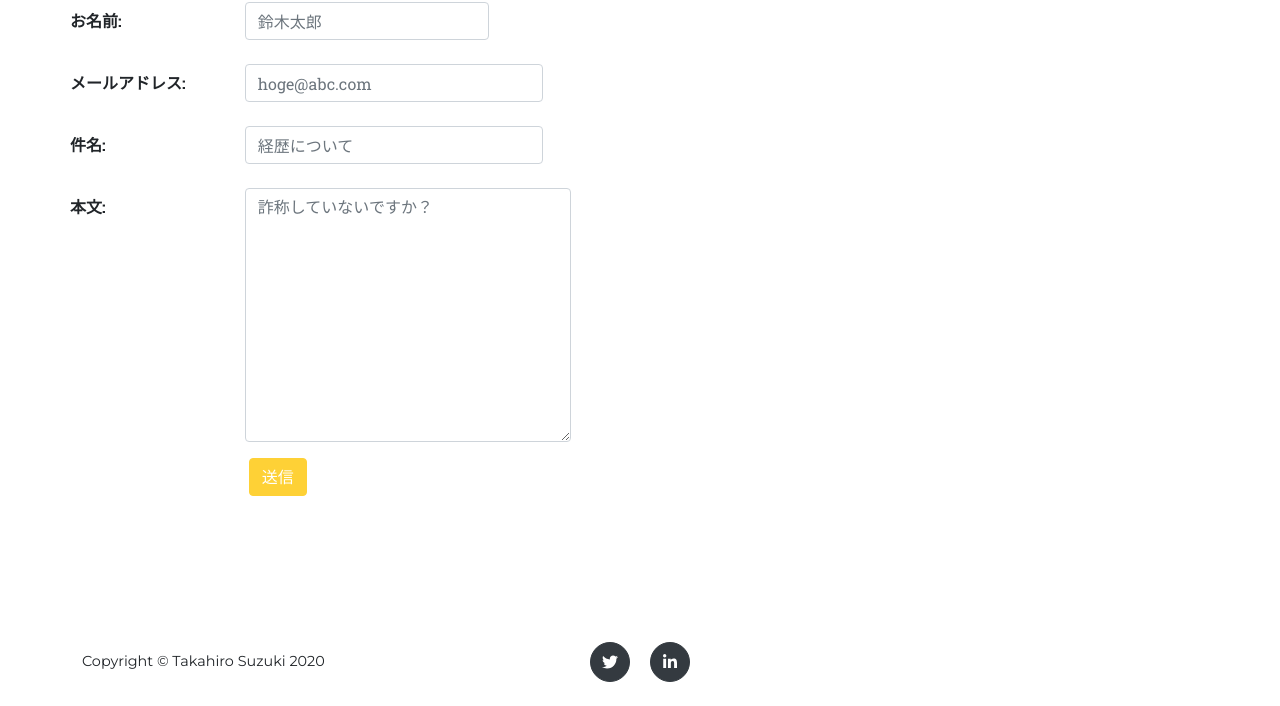
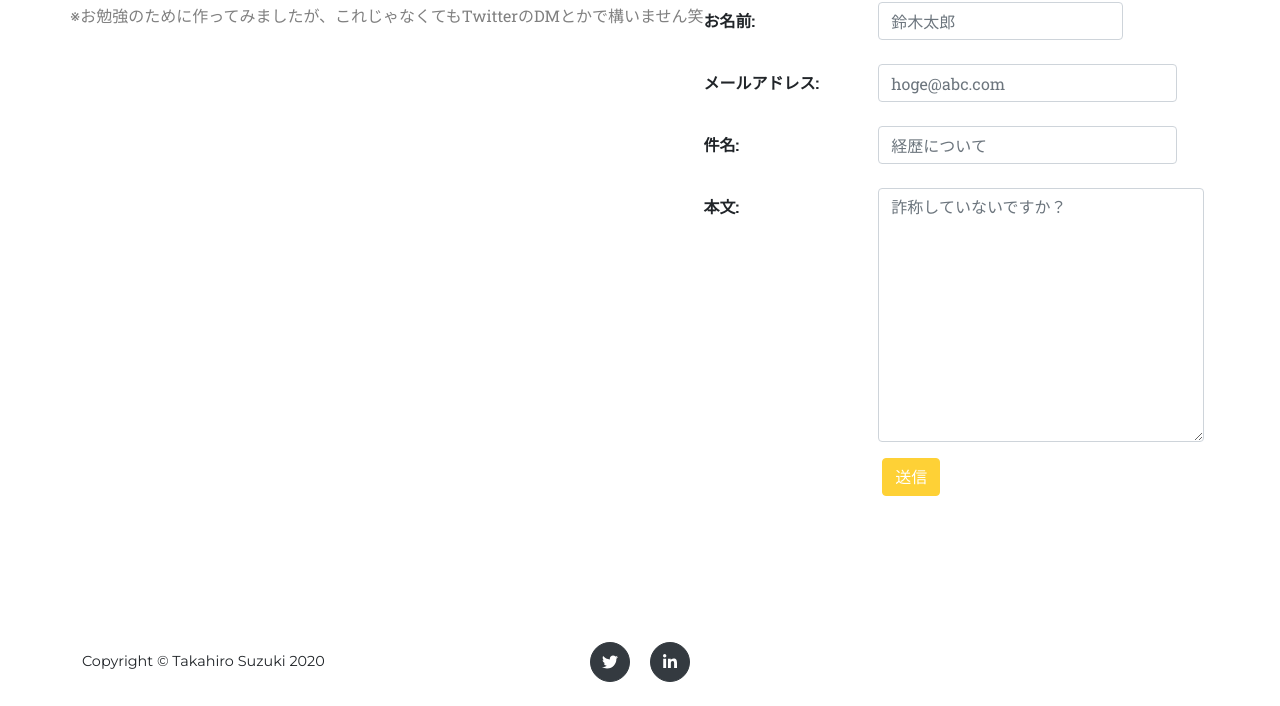
Before and after one commit to tkp0331/myhomepage, a Django app: page /contact/ in a window 1280 px wide. Shown: the part 94-800 px from the top of the page. Run offline with Django 3.2, Linux system fonts and the light colour scheme; some libraries are stand-ins or nearby versions; some web fonts are replaced.

Commit message:
add comment

```diff
--- a/homepage/templates/contact.html
+++ b/homepage/templates/contact.html
@@ -5,6 +5,7 @@
 {% block contents %}
 <div class="container mt-5">
     <div class="row mt-5">
+        <p class="comment">※お勉強のために作ってみましたが、これじゃなくてもTwitterのDMとかで構いません笑</p>
         <form method="post">
             {% csrf_token %}
 
--- a/static/css/mystyle.css
+++ b/static/css/mystyle.css
@@ -9,6 +9,6 @@ body, #wrapper {
 footer {
     margin-top: auto;
 }
-.my-div-style{
-    margin-top: 200%;
+.comment{
+    color: gray;
 }
```
